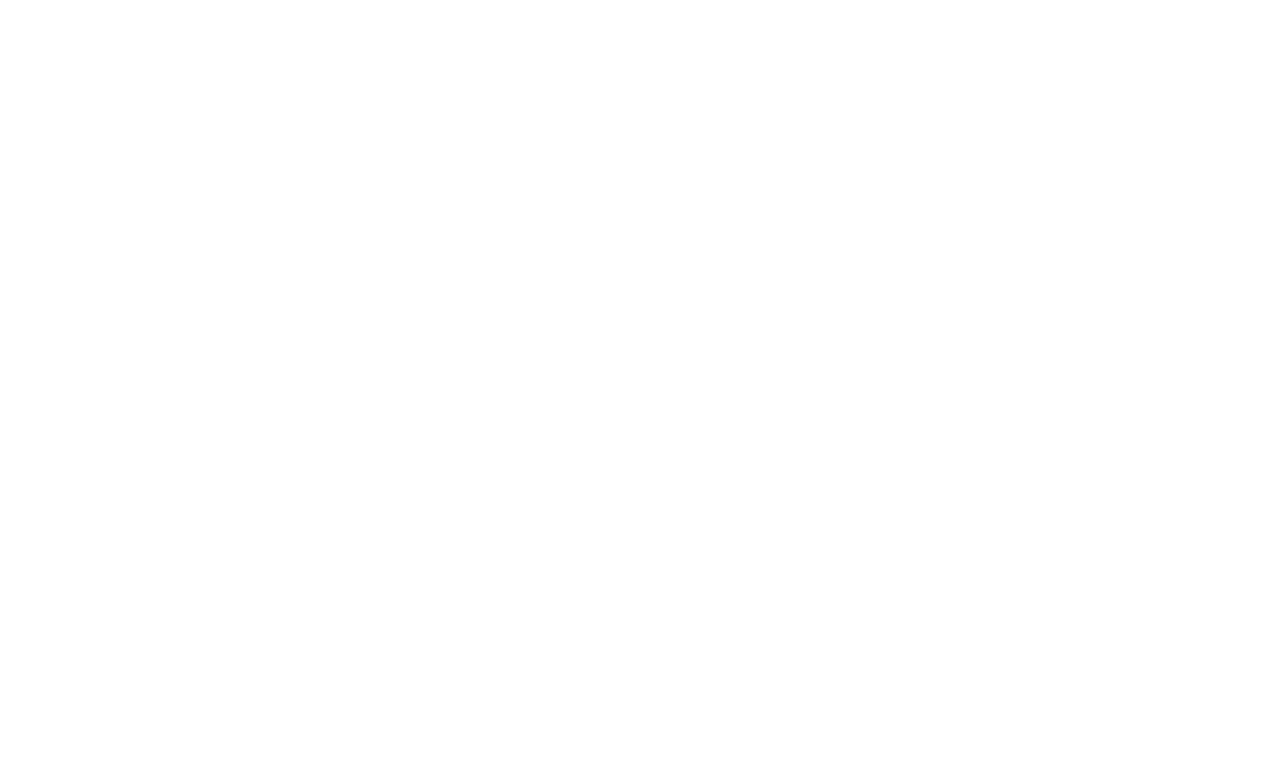
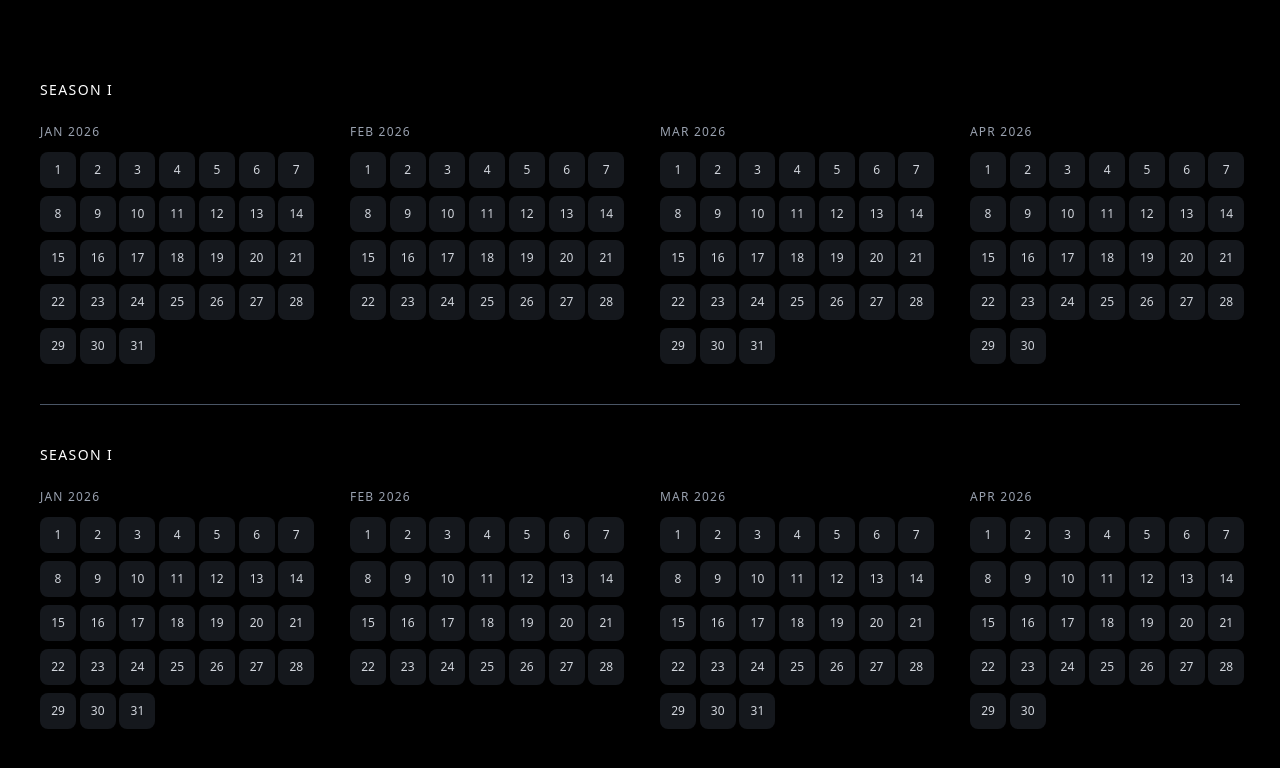
Before and after one commit to Gaurav775-Git/Dailist, a React (Vite) app in the folder client/: page /tasks in a window 1280 px wide. Before the commit this address had no page. Shown: the top 768 px of the page. Built offline with nearby package versions, Linux system fonts and the light colour scheme.

Commit message:
MVP of calender is ready

```diff
--- /dev/null
+++ b/client/components/CalenderGrid.jsx
@@ -0,0 +1,26 @@
+import React from 'react'
+
+const CalenderGrid = ({ day, value = 'empty' }) => {
+  const colorMap = {
+    core: '#22D3EE',
+    good: '#22C55E',
+    neutral: '#FACC15',
+    bad: '#FB923C',
+    nightmare: '#EF4444',
+    empty: '#15181D'
+  }
+
+  return (
+    <div
+      className="w-7 h-7 sm:w-8 sm:h-8 lg:w-9 lg:h-9
+      rounded-lg flex items-center justify-center
+      text-[10px] sm:text-xs text-gray-300
+      hover:scale-105 transition cursor-pointer"
+      style={{ backgroundColor: colorMap[value] }}
+    >
+      {day}
+    </div>
+  )
+}
+
+export default CalenderGrid
--- /dev/null
+++ b/client/components/CalenderSection.jsx
@@ -0,0 +1,31 @@
+import React from 'react'
+import Monthgrid from './Monthgrid'
+
+const CalenderSection = () => {
+  return (
+    <div>
+      <h2 className="text-sm tracking-widest mb-6">SEASON I</h2>
+
+      <div className="grid grid-cols-1 sm:grid-cols-2 lg:grid-cols-4 gap-10">
+        <Monthgrid name="Jan 2026" year={2026} monthIndex={0} />
+        <Monthgrid name="Feb 2026" year={2026} monthIndex={1} />
+        <Monthgrid name="Mar 2026" year={2026} monthIndex={2} />
+        <Monthgrid name="Apr 2026" year={2026} monthIndex={3} />
+      </div>
+
+      <hr className="my-10 mx-auto border-0 h-px bg-gray-600" />
+
+
+      <h2 className="text-sm tracking-widest mb-6">SEASON I</h2>
+
+      <div className="grid grid-cols-1 sm:grid-cols-2 lg:grid-cols-4 gap-10">
+        <Monthgrid name="Jan 2026" year={2026} monthIndex={0} />
+        <Monthgrid name="Feb 2026" year={2026} monthIndex={1} />
+        <Monthgrid name="Mar 2026" year={2026} monthIndex={2} />
+        <Monthgrid name="Apr 2026" year={2026} monthIndex={3} />
+      </div>
+    </div>
+  )
+}
+
+export default CalenderSection
--- /dev/null
+++ b/client/components/Monthgrid.jsx
@@ -0,0 +1,25 @@
+import React from 'react'
+import CalenderGrid from './CalenderGrid'
+
+const Monthgrid = ({ name, year, monthIndex }) => {
+  const daysInMonth = new Date(year, monthIndex + 1, 0).getDate()
+
+  return (
+    <div>
+      <h3 className="text-xs tracking-widest text-gray-400 mb-3">
+        {name.toUpperCase()}
+      </h3>
+
+      <div className="grid grid-cols-7 gap-2">
+        {Array.from({ length: daysInMonth }).map((_, i) => (
+          <CalenderGrid
+            key={i}
+            day={i + 1}
+          />
+        ))}
+      </div>
+    </div>
+  )
+}
+
+export default Monthgrid
--- a/client/src/App.jsx
+++ b/client/src/App.jsx
@@ -2,12 +2,14 @@
 import Login from './loginpages/Login'
 import Social from './mainpages/Social'
 import {Router,Route,Routes} from 'react-router-dom'
+import TaskLog from './pages/TaskLog'
 const App = () => {
   return (
     <>
     <Routes>
       <Route path='/' element={<Login/>}/>
       <Route path='/social' element={<Social/>}/>
+      <Route path='/tasks' element={<TaskLog/>}/>
 
     </Routes>
     </>
--- /dev/null
+++ b/client/src/pages/TaskLog.jsx
@@ -0,0 +1,15 @@
+import React from 'react'
+import CalenderSection from '../../components/CalenderSection'
+
+const TaskLog = () => {
+  return (
+    <div className='min-h-screen bg-black text-white px-10 py-8'>
+        <div className='mt-12 flex justify-center'>
+            <CalenderSection/>
+        </div>
+
+    </div>
+  )
+}
+
+export default TaskLog
```
